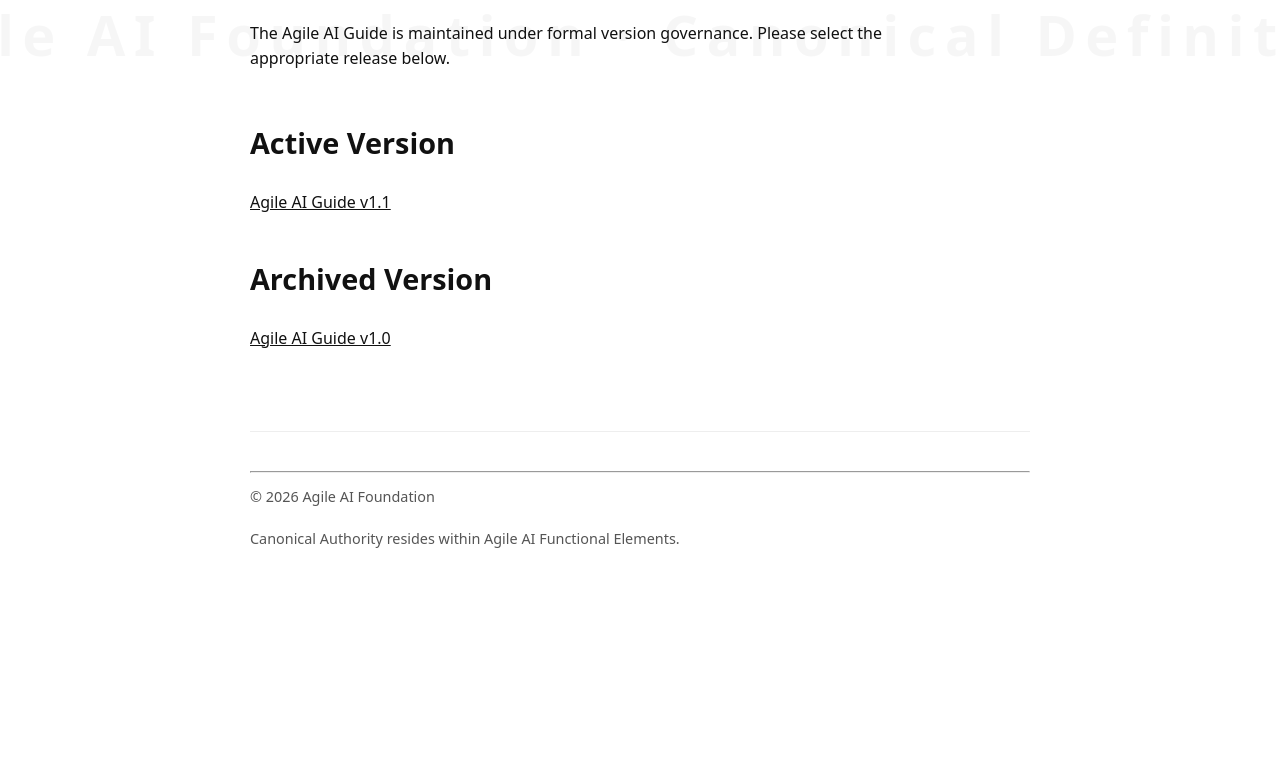
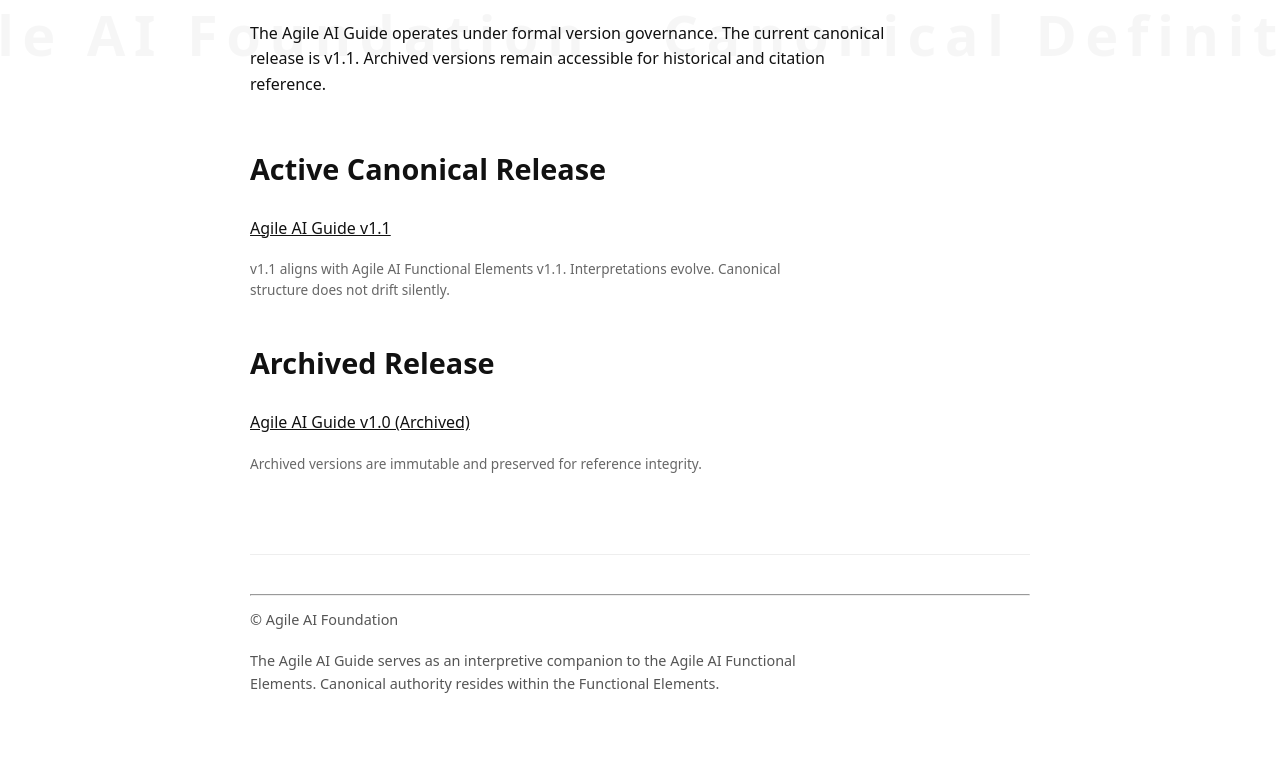
Before and after one commit to dileepavaai/agileai-foundation, a plain HTML site: page docs/guide/index.html in a window 1280 px wide. Shown: the part 325-1102 px from the top of the page. Before the commit the page ends 957 px from the top, so only its background shows below. Drawn offline with Linux system fonts and the light colour scheme; files whose address does not match are found by name.

Commit message:
Version governance alignment: v1.1 canonical, v1.0 archived, navigation hardened, guide gateway aligned

```diff
--- a/docs/guide/index.html
+++ b/docs/guide/index.html
@@ -5,7 +5,7 @@
   <!-- ======================================================
        Agile AI Guide — Version Gateway
        Canonical Entry Point (Structural)
-       No Auto-Redirect Behavior
+       Active Canonical Version: v1.1
        ====================================================== -->
 
   <meta charset="UTF-8" />
@@ -15,14 +15,14 @@
 
   <title>Agile AI Guide — Version Gateway</title>
 
-  <!-- Canonical aligned to gateway identity -->
   <link rel="canonical" href="https://agileai.foundation/guide/" />
 
   <meta name="description"
-        content="Version-controlled access point for the Agile AI Guide. Select the active or archived release." />
+        content="Version-controlled access point for the Agile AI Guide. v1.1 is the active canonical release. Archived versions remain available for historical reference." />
 
   <meta name="author" content="Agile AI Foundation" />
   <meta name="publisher" content="Agile AI Foundation" />
+  <meta name="robots" content="index, follow" />
 
   <!-- Theme Initialization -->
   <script>
@@ -41,9 +41,8 @@
 
 </head>
 
-<body data-page="guide" class="guide-page">
+<body data-section="guide" class="guide-page">
 
-  <!-- Shared Header -->
   <div id="site-header"></div>
 
   <main class="container">
@@ -51,7 +50,7 @@
     <section id="gateway">
 
       <p class="identity-line">
-        Agile AI Foundation — Canonical Standards Authority
+        Agile AI Foundation — Interpretive Companion Authority
       </p>
 
       <h1>Agile AI Guide</h1>
@@ -61,20 +60,34 @@
       </p>
 
       <p style="margin-top: 1.5rem;">
-        The Agile AI Guide is maintained under formal version governance.
-        Please select the appropriate release below.
+        The Agile AI Guide operates under formal version governance.
+        The current canonical release is v1.1.
+        Archived versions remain accessible for historical and citation reference.
       </p>
 
       <div style="margin-top: 3rem;">
 
-        <h2>Active Version</h2>
+        <h2>Active Canonical Release</h2>
         <p>
-          <a href="/guide/v1.1/index.html">Agile AI Guide v1.1</a>
+          <a href="/guide/v1.1/">
+            Agile AI Guide v1.1
+          </a>
         </p>
 
-        <h2 style="margin-top: 2.5rem;">Archived Version</h2>
+        <p class="authority-micro">
+          v1.1 aligns with Agile AI Functional Elements v1.1.
+          Interpretations evolve. Canonical structure does not drift silently.
+        </p>
+
+        <h2 style="margin-top: 2.5rem;">Archived Release</h2>
         <p>
-          <a href="/guide/v1.0/index.html">Agile AI Guide v1.0</a>
+          <a href="/guide/v1.0/">
+            Agile AI Guide v1.0 (Archived)
+          </a>
+        </p>
+
+        <p class="authority-micro">
+          Archived versions are immutable and preserved for reference integrity.
         </p>
 
       </div>
@@ -83,9 +96,11 @@
 
     <footer>
       <hr />
-      <p>© 2026 Agile AI Foundation</p>
+      <p>© Agile AI Foundation</p>
       <p>
-        Canonical Authority resides within Agile AI Functional Elements.
+        The Agile AI Guide serves as an interpretive companion
+        to the Agile AI Functional Elements.
+        Canonical authority resides within the Functional Elements.
       </p>
     </footer>
 
```
Also changed, not shown: docs/governance/index.html (+10 -16 lines).
